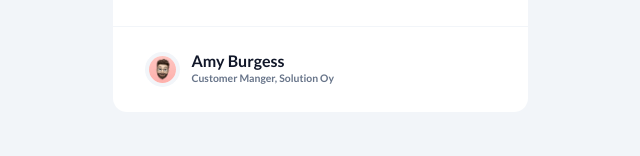
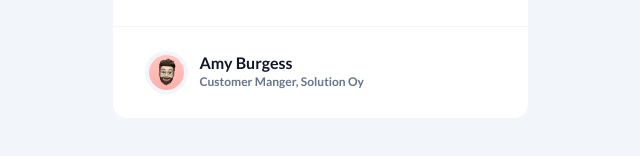
Before and after one commit to Zchurch11/DevChallenges-Business-Blog-Card, a plain HTML site: page index.html in a window 1280 px wide. Shown: the part 530-686 px from the top of the page, without its empty margins (320-960 px from the left). Drawn offline with Linux system fonts and the light colour scheme.

Commit message:
Update style.css

```diff
--- a/style.css
+++ b/style.css
@@ -74,8 +74,8 @@ footer {
 }
 
 footer > img {
-    width: 35px;
-    height: 35px;
+    width: 43px;
+    height: 43px;
     border-radius: 50%;
     border: 4px solid #F2F5F9;
     margin-right: 12px;
@@ -87,7 +87,7 @@ footer > img {
     line-height: normal;
 }
 .author-position{
-    font-size: .65rem;
+    font-size: .75rem;
     font-style: normal;
     font-weight: 600;
 }
```
